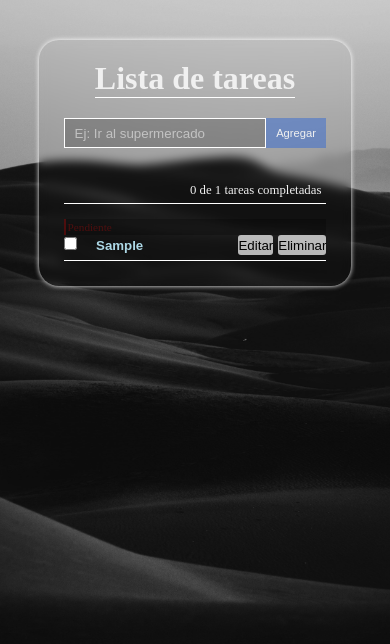
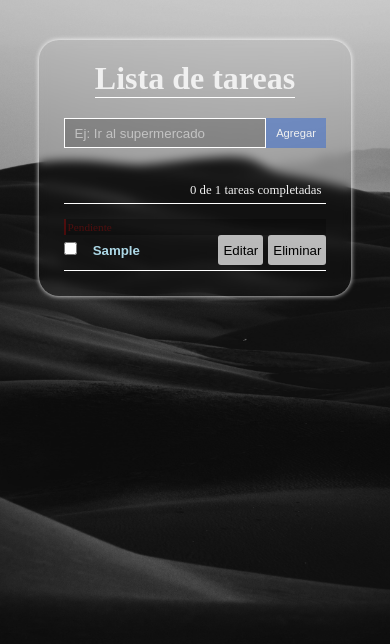
Before and after one commit to exequielraineri/TodoApp, a React (Vite) app: page / in a window 390 px wide. Both pictures are taken after typing "Sample" into the empty fields and a click on the input "Agregar". Shown: the top 644 px of the page. Built offline with nearby package versions, Linux system fonts and the light colour scheme.

Commit message:
responsive fix mobile

```diff
--- a/src/componentes/css/taskItem.css
+++ b/src/componentes/css/taskItem.css
@@ -17,10 +17,11 @@
 }
 
 .todo .btn {
-    height: 100%;
+    height: 30px;
     border-radius: 3px;
     background-color: rgba(255, 255, 255, 0.7);
     border: none;
+    padding: 5px;
 }
 
 
```
